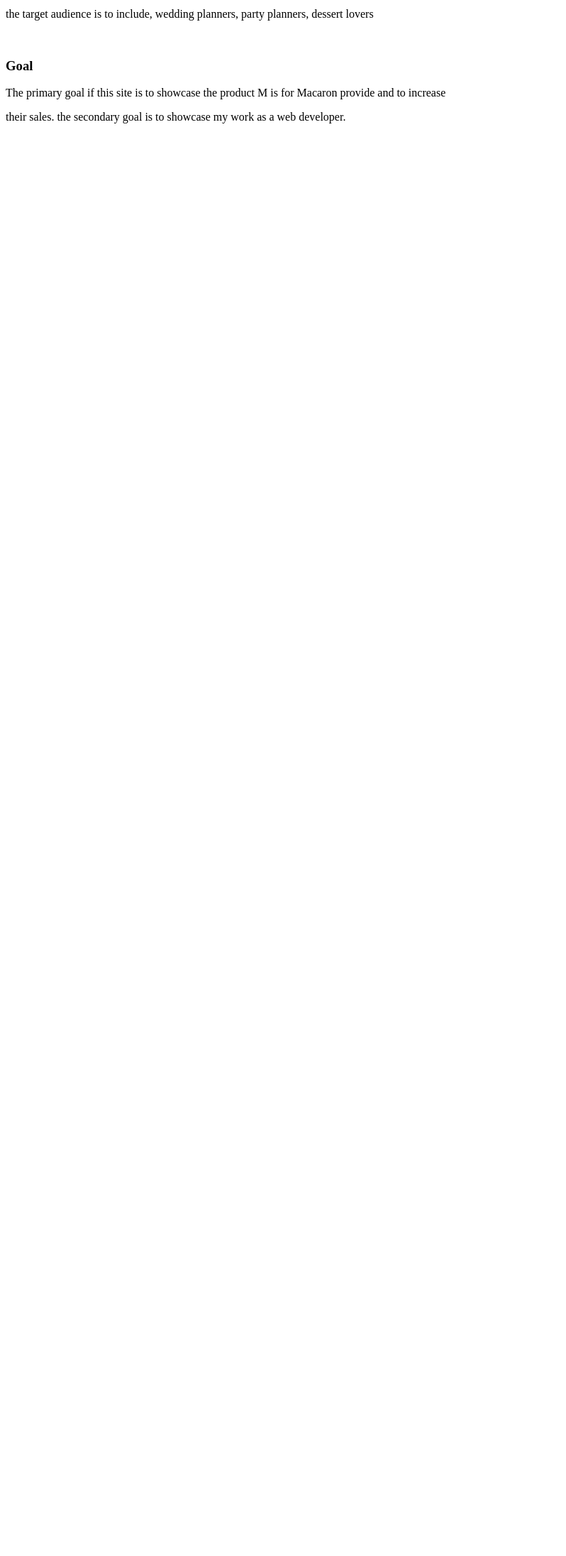
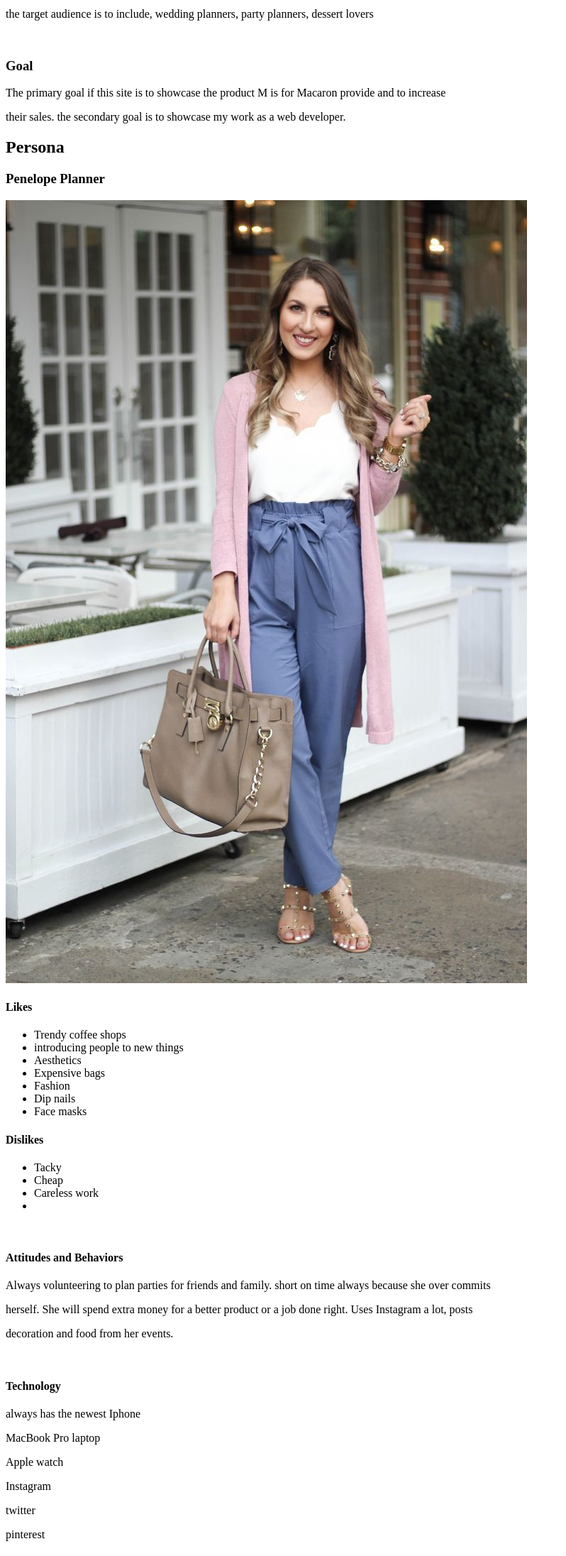
Before and after one commit to annalisejaramillo/my-pwp-macarons, a PHP site: page /milestone-1.php in a window 1280 px wide. Shown: the part 340-2532 px from the top of the page at 71% size, without its empty margins (0-798 px from the left). Before the commit the page ends 514 px from the top, so only its background shows below. Run offline with PHP 8.4, Linux system fonts and the light colour scheme.

Commit message:
added milestone 1 and image penelope planner

```diff
--- a/public_html/documentation/milestone-1.php
+++ b/public_html/documentation/milestone-1.php
@@ -22,3 +22,46 @@
 			<p>The primary goal if this site is to showcase the product M is for Macaron provide and to increase </p>
 			<p> their sales. the secondary goal is to showcase my work as a web developer.</p>
 		</div>
+		<div>
+			<h2>Persona</h2>
+			<h3>Penelope Planner</h3>
+			<img src="penelope-planner.jpg" alt="Penelope Planner">
+			<br>
+			<h4></h4>
+			<h4>Likes</h4>
+			<div>
+				<ul>
+					<li>Trendy coffee shops</li>
+					<li>introducing people to new things</li>
+					<li>Aesthetics</li>
+					<li>Expensive bags</li>
+					<li>Fashion</li>
+					<li>Dip nails</li>
+					<li>Face masks</li>
+			</div>
+			<h4>Dislikes</h4>
+			<div>
+				<ul>
+					<li>Tacky</li>
+					<li>Cheap</li>
+					<li>Careless work</li>
+					<li></li>
+				</ul>
+			</div>
+			<br>
+			<h4>Attitudes and Behaviors</h4>
+			<p>Always volunteering to plan parties for friends and family. short on time always because she over commits </p>
+			<p>herself. She will spend extra money for a better product or a job done right. Uses Instagram a lot, posts </p>
+			<p>decoration and food from her events. </p>
+			<br>
+			<h4>Technology</h4>
+			<p>always has the newest Iphone</p>
+			<p>MacBook Pro laptop</p>
+			<p>Apple watch</p>
+			<p>Instagram</p>
+			<p>twitter</p>
+			<p>pinterest</p>
+			<h4></h4>
+		</div>
+	</body>
+</html>
```
Also changed, not shown: public_html/documentation/penelope-planner.jpg (added).
